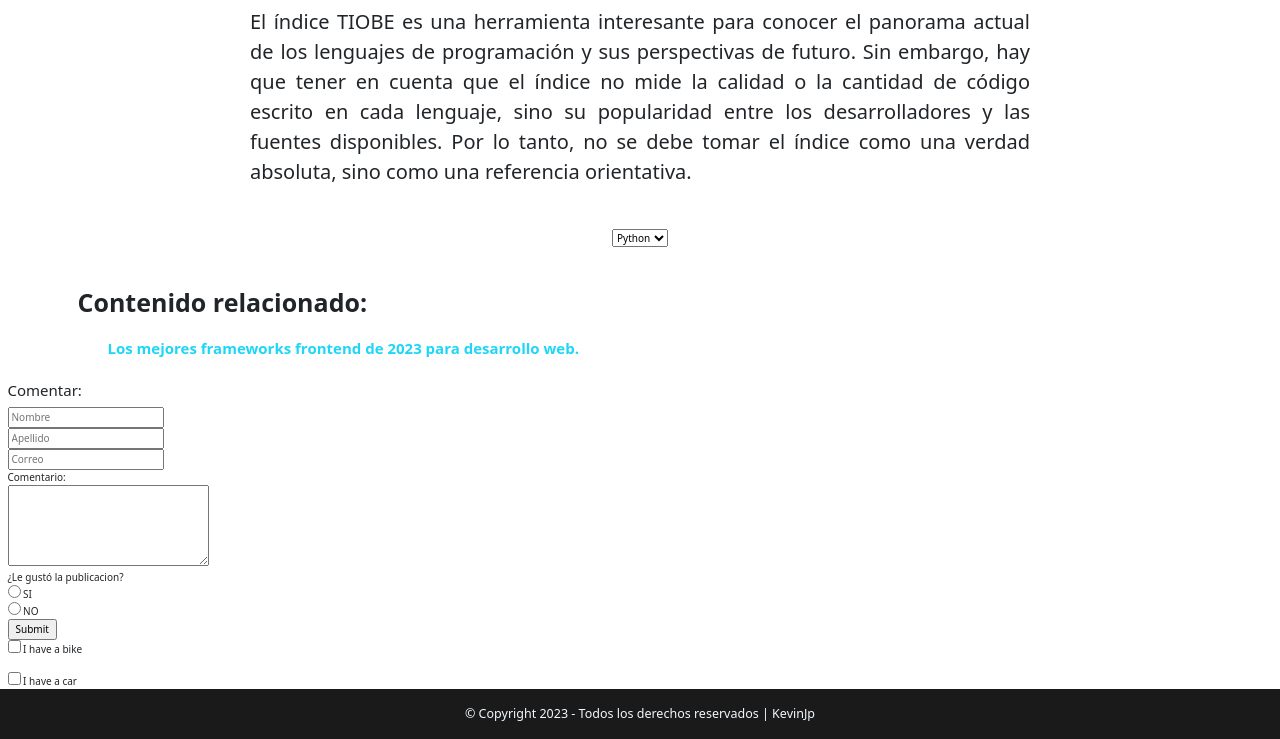
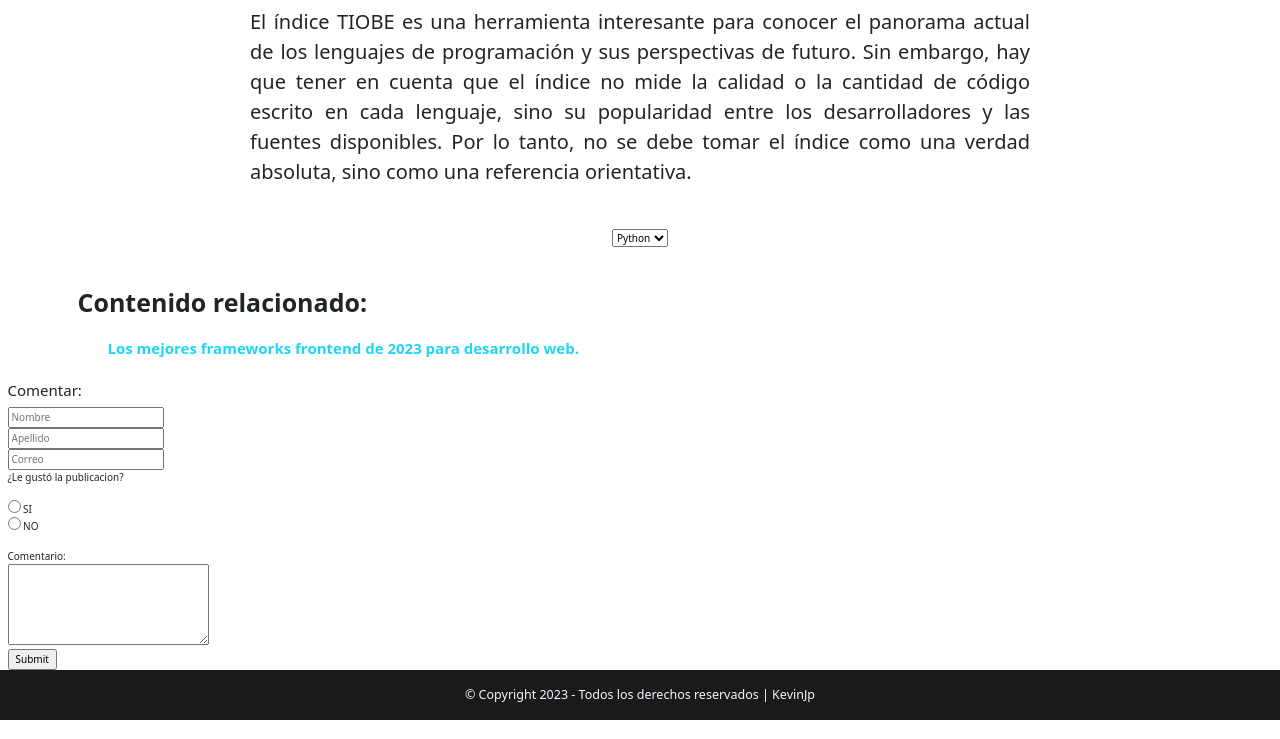
Before and after one commit to KevinJp21/DevNews, a plain HTML site: page index2.html in a window 1280 px wide. Shown: the part 2971-3710 px from the top of the page. Drawn offline with nearby package versions, Linux system fonts and the light colour scheme.

Commit message:
Update index2.html

```diff
--- a/index2.html
+++ b/index2.html
@@ -173,42 +173,40 @@
 
       <div class="row">
           <div class="form-container">
-              <form class="form">
-                <fieldset>
+              <form>
+                <div class="form">
+                    <div class="datas">
                         <legend>Comentar:</legend>
                         <input type="text" name="firstname" placeholder="Nombre">
                       </br>
-
                           <input type="text" name="lastname" placeholder="Apellido">
                       </br>
                       <input type="email" name="email" placeholder="Correo">
                       </br>
-                  Comentario:<br>
-                  <textarea name="Comentario" cols="30" rows="5"></textarea>
+                    </div>
 
-                  </br>
-                  ¿Le gustó la publicacion?<br>
+                    <div class="options">
+                        ¿Le gustó la publicacion?<br><br>
                         <input type="radio" name="answer" value="SI"> SI
                         <br>
                         <input type="radio" name="answer" value="NO"> NO
                         <br>
+                        <br>
+                    </div>
+
+                    <div class="comentarios">
+                        Comentario:<br>
+                        <textarea name="Comentario" cols="30" rows="5"></textarea>
+                        </br>
                         <input type="submit">
                         </br>
+                    </div>
 
-                  <input type="checkbox" name="vehicle" value="Car"> I have a bike
-                  <br><br>
-                  <input type="checkbox" name="vehicle" value="Car"> I have a car
-                  <br>
-
-                </fieldset>
-
+                </div>
                 </form>
           </div>
       </div>
     </div>
-
-
-
     <footer>
       <div class="footer">
           <p class="fs-5 m-0">&copy; Copyright 2023 - Todos los derechos reservados |
```
Lines whose indentation alone changed are shown as unchanged.
